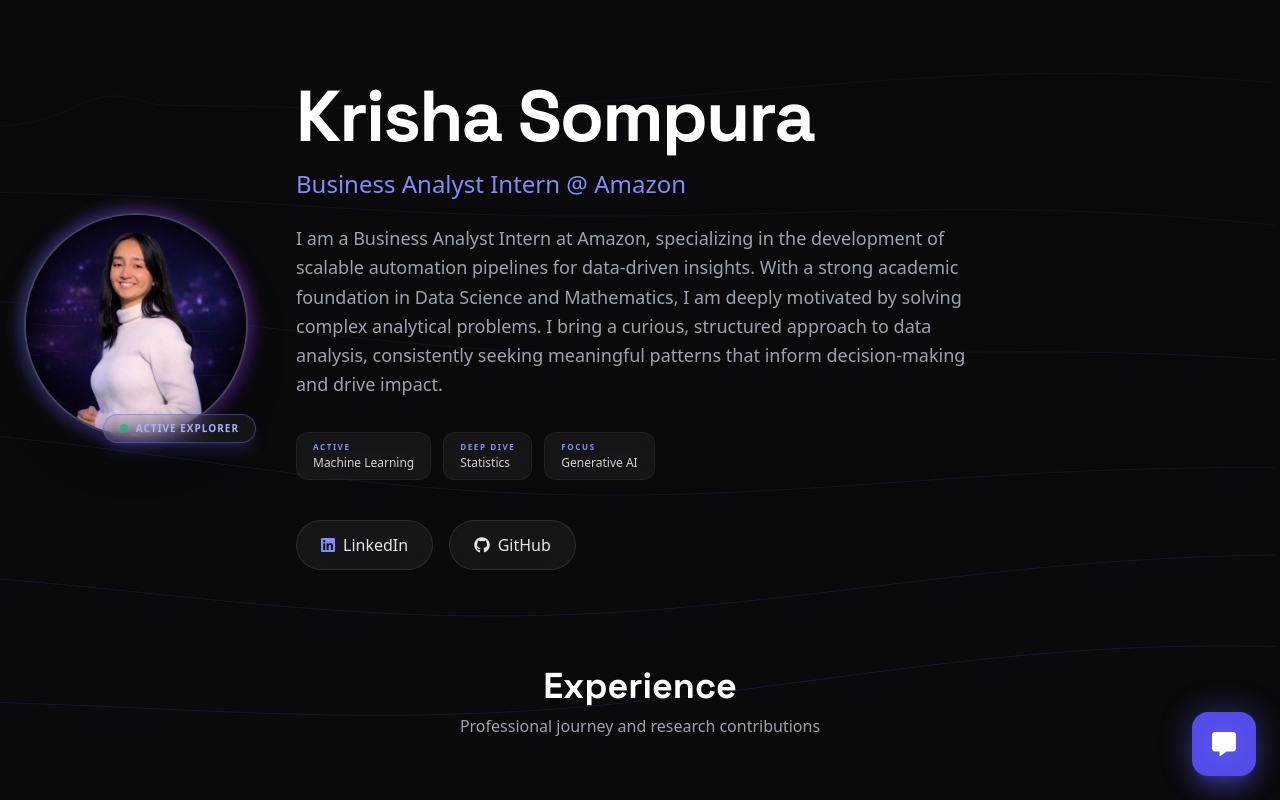
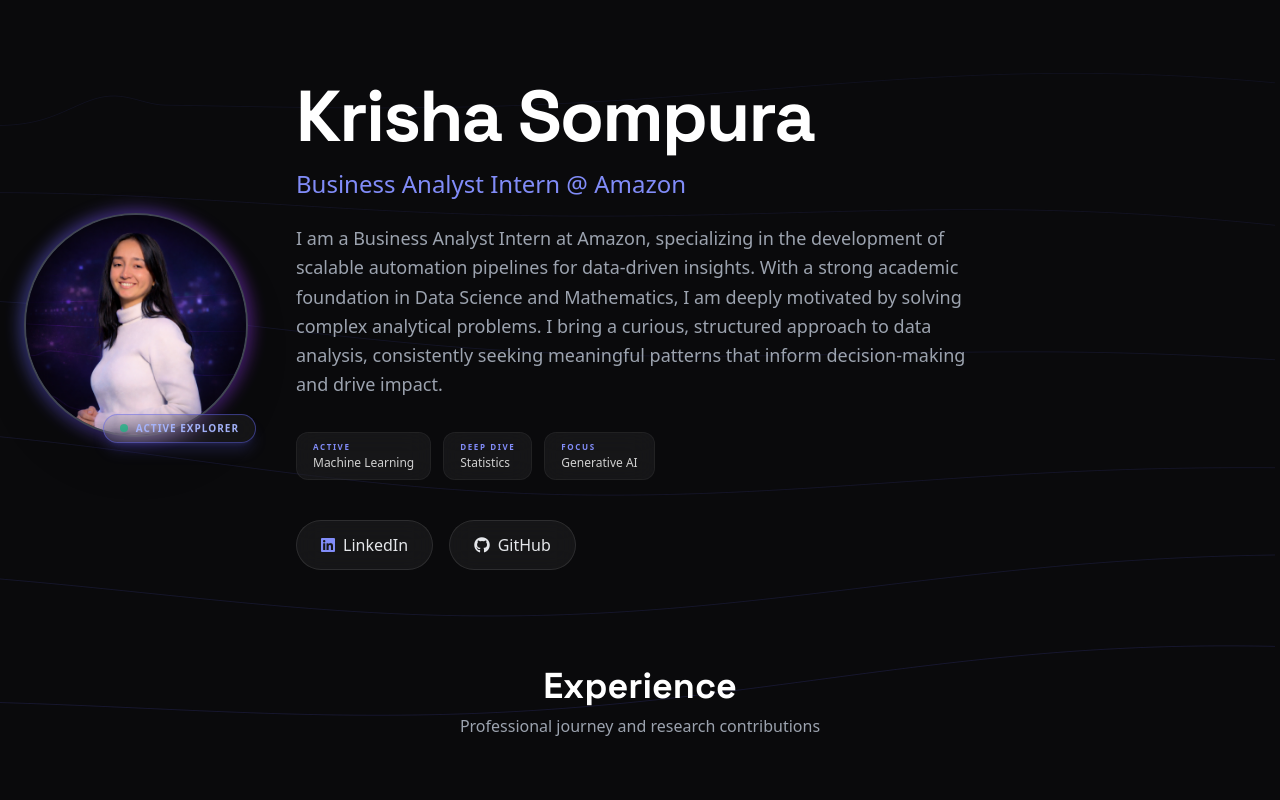
Before and after one commit to Krisha2000/phortpholio, a React (Vite) app: page / in a window 1280 px wide. Shown: the top 800 px of the page. Built offline with nearby package versions, Linux system fonts and the light colour scheme.

Commit message:
refactor: Remove Chatbot component from UI as per user request

```diff
--- a/App.tsx
+++ b/App.tsx
@@ -2,7 +2,7 @@
 import React from 'react';
 import BackgroundWaves from './components/BackgroundWaves';
 import Timeline from './components/Timeline';
-import Chatbot from './components/Chatbot';
+// import Chatbot from './components/Chatbot';
 import PolymathMenu from './components/PolymathMenu';
 import ProjectViz from './components/ProjectViz';
 import Experience from './components/Experience';
@@ -171,7 +171,7 @@
         </div>
       </footer>
 
-      <Chatbot />
+      {/* <Chatbot /> */}
     </div>
   );
 };
```
